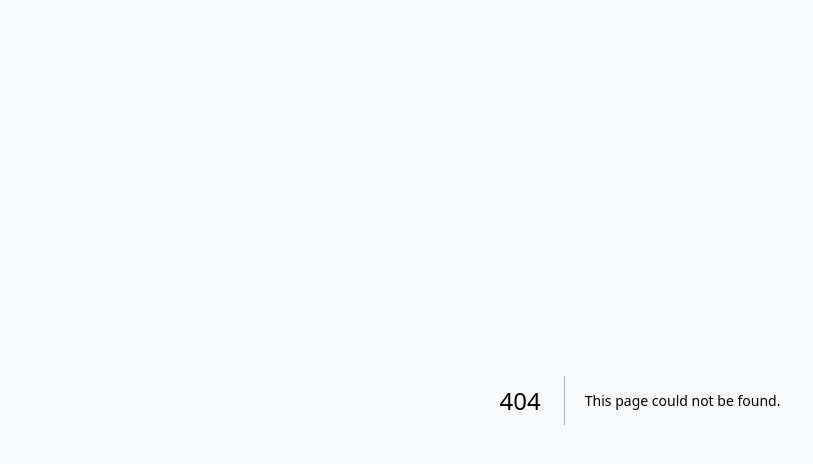
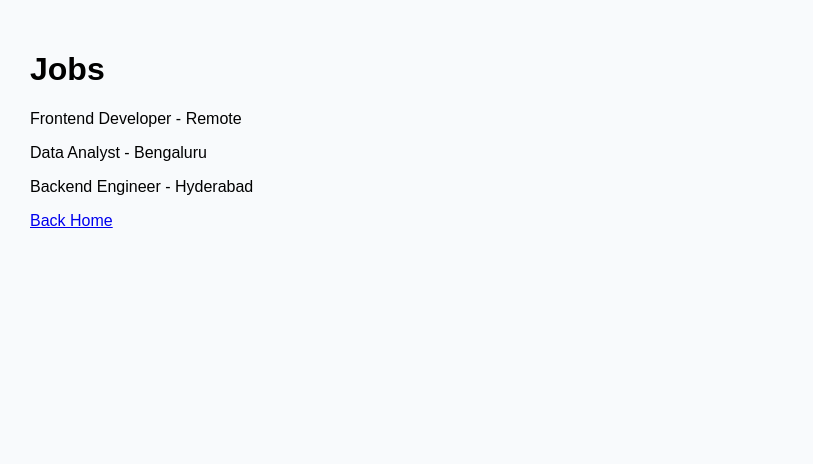
Before and after one commit to Retreto/JoinHireRank, a Next.js app: page /job in a window 1280 px wide. Before the commit this address had no page. Shown: the top 464 px of the page, without its empty margins (0-813 px from the left). Built offline with nearby package versions, Linux system fonts and the light colour scheme.

Commit message:
Create Jobs page with job listings and navigation

```diff
--- /dev/null
+++ b/app/job/page.js
@@ -0,0 +1,12 @@
+import Link from 'next/link'
+export default function Jobs(){
+ return (
+  <main style={{padding:'30px'}}>
+   <h1>Jobs</h1>
+   <p>Frontend Developer - Remote</p>
+   <p>Data Analyst - Bengaluru</p>
+   <p>Backend Engineer - Hyderabad</p>
+   <Link href='/'>Back Home</Link>
+  </main>
+ )
+}
```
